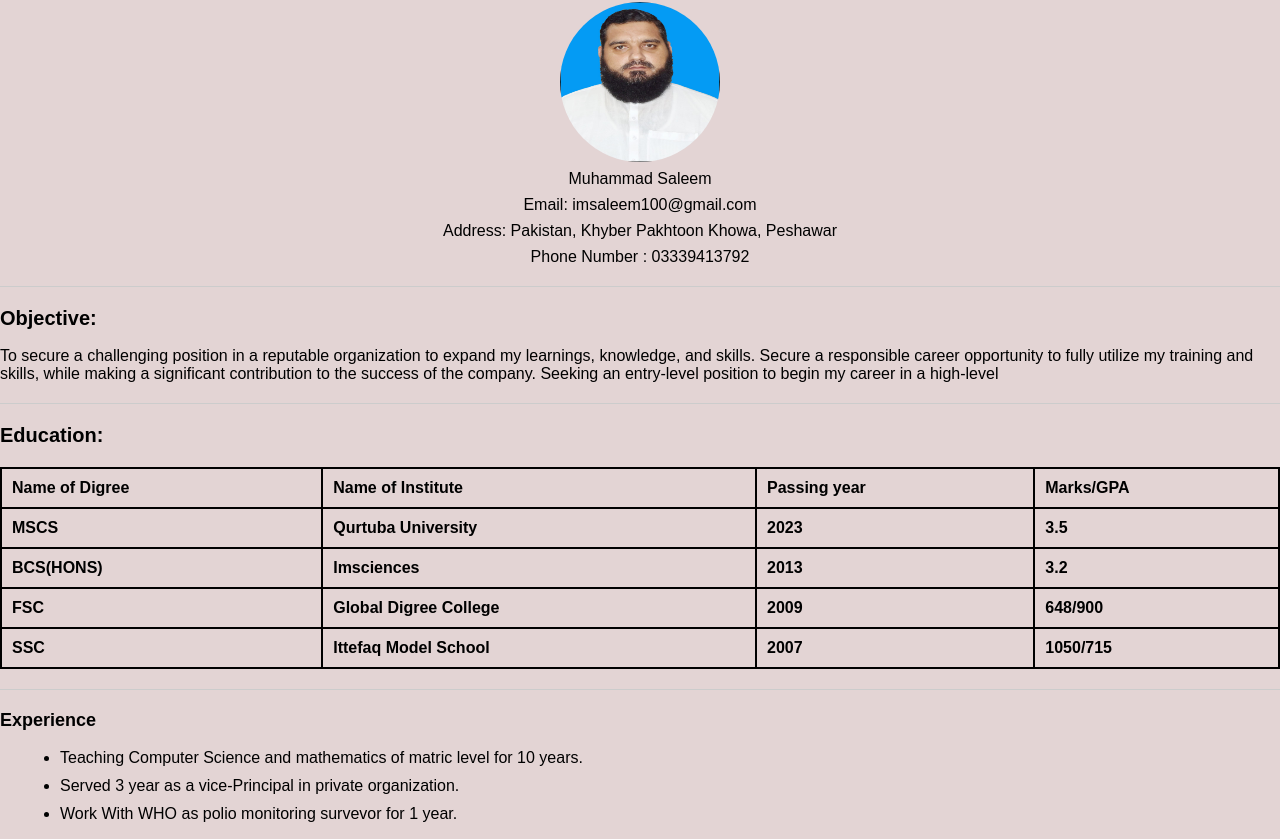
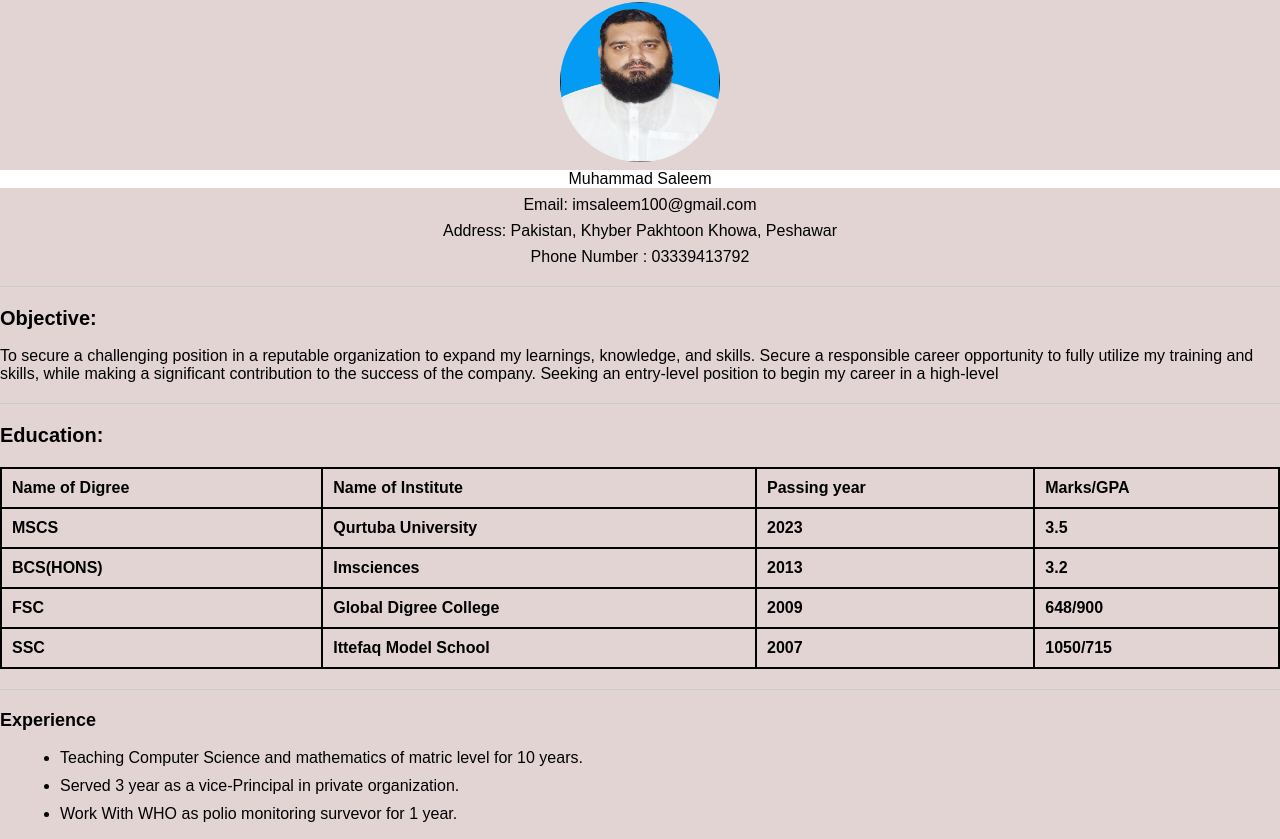
Before and after one commit to ImDeveloper101/resume, a plain HTML site: page index.html in a window 1280 px wide. In both pictures the pointer is over the element "Muhammad Saleem". Shown: the part 66-905 px from the top of the page. Drawn offline with Linux system fonts and the light colour scheme.

Commit message:
my resume

```diff
--- a/style.css
+++ b/style.css
@@ -59,6 +59,9 @@ h2 {
 h1:hover, h2:hover{
     color: blue;
 }
+p:hover, th:hover {
+    background-color: white;
+}
 
 /* Education table styles */
 table {
```
Also changed, not shown: index.html (line endings or trailing spaces).
